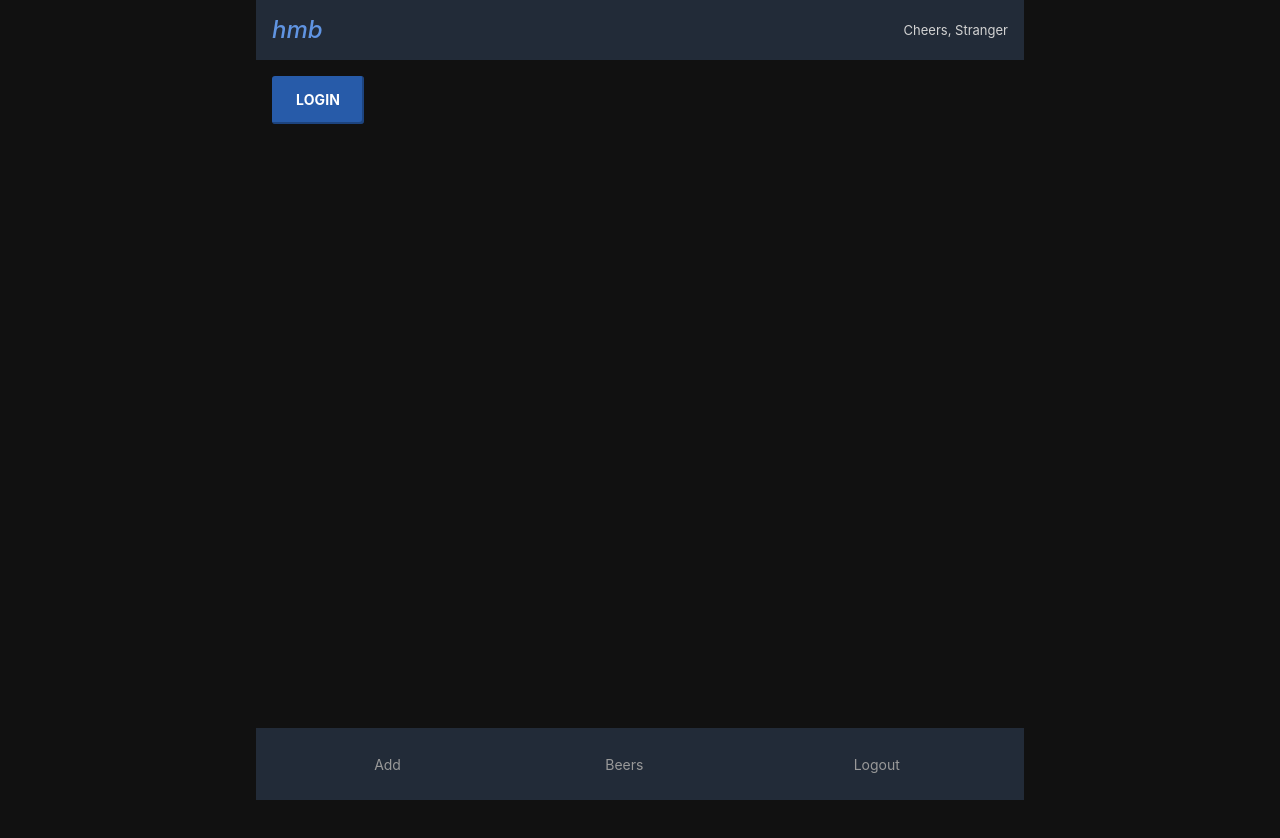
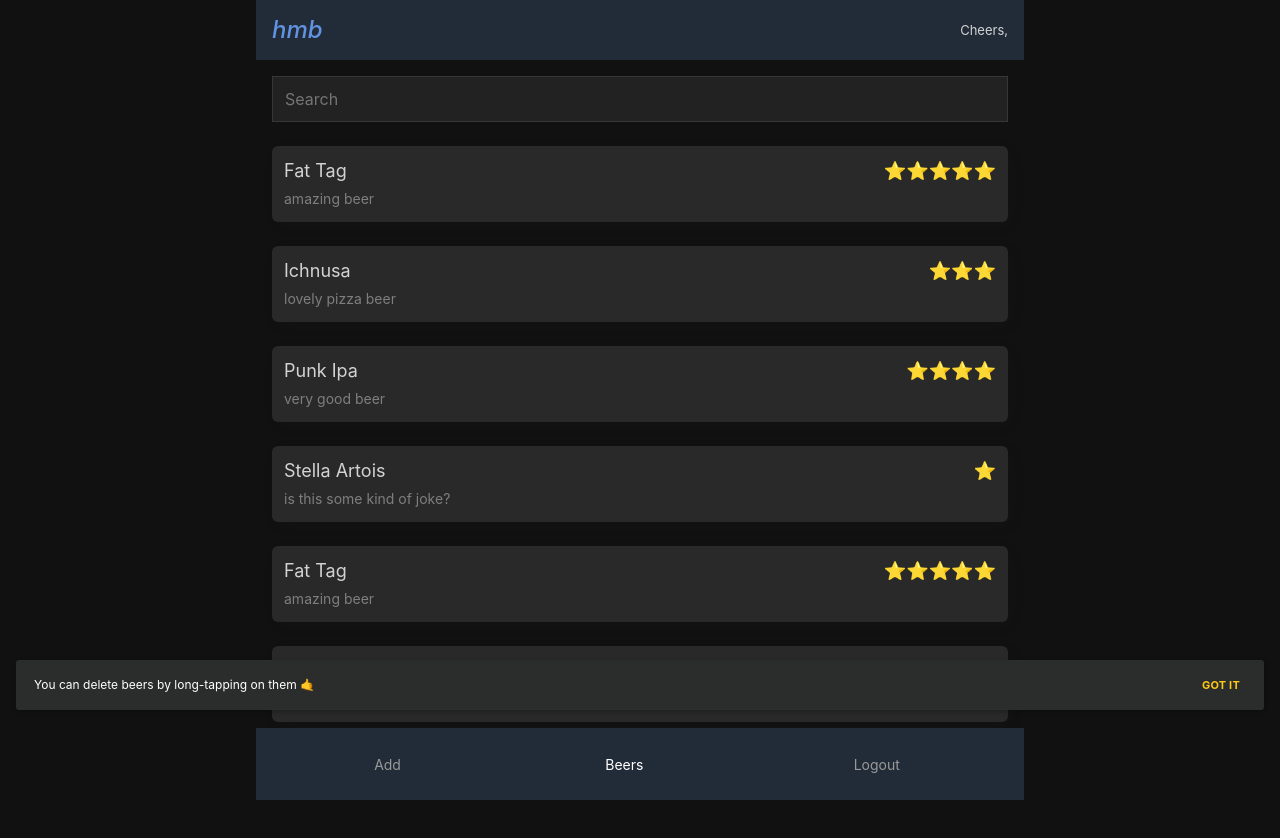
Before and after one commit to RiccardoZaffalon/hold-my-beer, a React (Create React App) app: page /beers in a window 1280 px wide. Before the commit this address led to /login. Shown: the top 838 px of the page. Before the commit the page ends 800 px from the top, so only its background shows below. Built offline with nearby package versions, Linux system fonts and the light colour scheme; no server answers.

Commit message:
Add notification and framer motion

```diff
--- a/package.json
+++ b/package.json
@@ -7,6 +7,7 @@
     "@testing-library/react": "^9.3.2",
     "@testing-library/user-event": "^7.1.2",
     "firebase": "^7.22.1",
+    "framer-motion": "^2.9.4",
     "polished": "^4.0.1",
     "react": "^16.13.1",
     "react-dom": "^16.13.1",
--- a/src/App.js
+++ b/src/App.js
@@ -1,7 +1,7 @@
-import React from "react";
+import React, { useState } from "react";
 import * as firebase from "firebase";
 import "firebase/database";
-import { useAuthState } from "react-firebase-hooks/auth";
+// import { useAuthState } from "react-firebase-hooks/auth";
 
 import firebaseConfig from "./config/firebase";
 import Layout from "./layouts/Default";
@@ -16,7 +16,8 @@
 const provider = new firebase.auth.GoogleAuthProvider();
 
 export default function App() {
-  const [user, loading, error] = useAuthState(firebase.auth());
+  // const [user, loading] = useAuthState(firebase.auth());
+  const [user, loading] = useState({});
 
   function logIn() {
     firebase.auth().signInWithPopup(provider);
--- a/src/components/Button.js
+++ b/src/components/Button.js
@@ -3,9 +3,9 @@
 import { spacing } from "../styles/variables";
 
 const Styled = styled.button`
-    background: #275BA9;
+  background: #275ba9;
   border: none;
-    color white;
+  color: white;
   padding: 10px 20px;
   text-transform: uppercase;
   font-weight: 500;
--- /dev/null
+++ b/src/components/Emoji.js
@@ -0,0 +1,9 @@
+import React from "react";
+
+export default function Emoji({ symbol, label }) {
+  return (
+    <span role="img" aria-label={label}>
+      {symbol}
+    </span>
+  );
+}
--- a/src/components/Footer.js
+++ b/src/components/Footer.js
@@ -8,6 +8,7 @@
   color: ${colors.foreground.primary};
   padding: 0 ${spacing.medium};
   height: ${sizing.footer};
+  z-index: 6;
 
   nav,
   ul {
--- /dev/null
+++ b/src/components/Notification.js
@@ -0,0 +1,67 @@
+import React, { useState } from "react";
+import styled from "styled-components";
+import { motion, AnimatePresence } from "framer-motion";
+
+import { spacing, colors } from "../styles/variables";
+
+const Styled = styled(motion.div)`
+  position: fixed;
+  bottom: 90px;
+  left: ${spacing.medium};
+  right: ${spacing.medium};
+  padding: ${spacing.medium} 18px;
+  background: #2b2c2c;
+  color: ${colors.foreground.primary};
+  box-shadow: 1px 2px 4px rgba(0, 0, 0, 0.25);
+  border-radius: 3px;
+  display: flex;
+  justify-content: space-between;
+  z-index: 5;
+  font-size: 12px;
+  line-height: 18px;
+
+  .content {
+    flex: 1 1;
+  }
+
+  .prompt {
+    background: none;
+    display: inline-block;
+    font-weight: bold;
+    font-size: 11px;
+    line-height: 13px;
+    text-align: right;
+    letter-spacing: 0.02em;
+    text-transform: uppercase;
+    color: #ffc917;
+    border: none;
+  }
+`;
+
+export default function Notification({ children, prompt, ...rest }) {
+  const wasHidden = window.localStorage.getItem("hmb_wasHidden") === "true";
+  const [active, setActive] = useState(!wasHidden);
+
+  const hide = () => {
+    setActive(false);
+    window.localStorage.setItem("hmb_wasHidden", "true");
+  };
+
+  return (
+    <AnimatePresence>
+      {active && (
+        <Styled
+          {...rest}
+          initial={{ opacity: 0, y: 100 }}
+          animate={{ opacity: 1, y: 0 }}
+          exit={{ opacity: 0, y: 100 }}
+        >
+          <span className="content">{children}</span>
+          <button type="button" className="prompt" onClick={hide}>
+            {prompt}
+          </button>
+        </Styled>
+      )}
+    </AnimatePresence>
+  );
+}
--- a/src/routes/Beers.js
+++ b/src/routes/Beers.js
@@ -2,6 +2,8 @@
 import styled from "styled-components";
 import Beer from "../components/Beer";
 import Input from "../components/Input";
+import Notification from "../components/Notification";
+import Emoji from "../components/Emoji";
 import { colors, sizing } from "../styles/variables";
 
 const beers = [
@@ -75,6 +77,10 @@
 
       {/* Scrim should be disabled on scroll */}
       {false && <Scrim aria-hidden="true" />}
+      <Notification prompt="Got it">
+        You can delete beers by long-tapping on them{" "}
+        <Emoji symbol="🤙" label="Thumbs up!" />
+      </Notification>
     </>
   );
 }
```
Also changed, not shown: 1 other file (tests, documents, lock files or other folders). Lines whose indentation alone changed are shown as unchanged.
